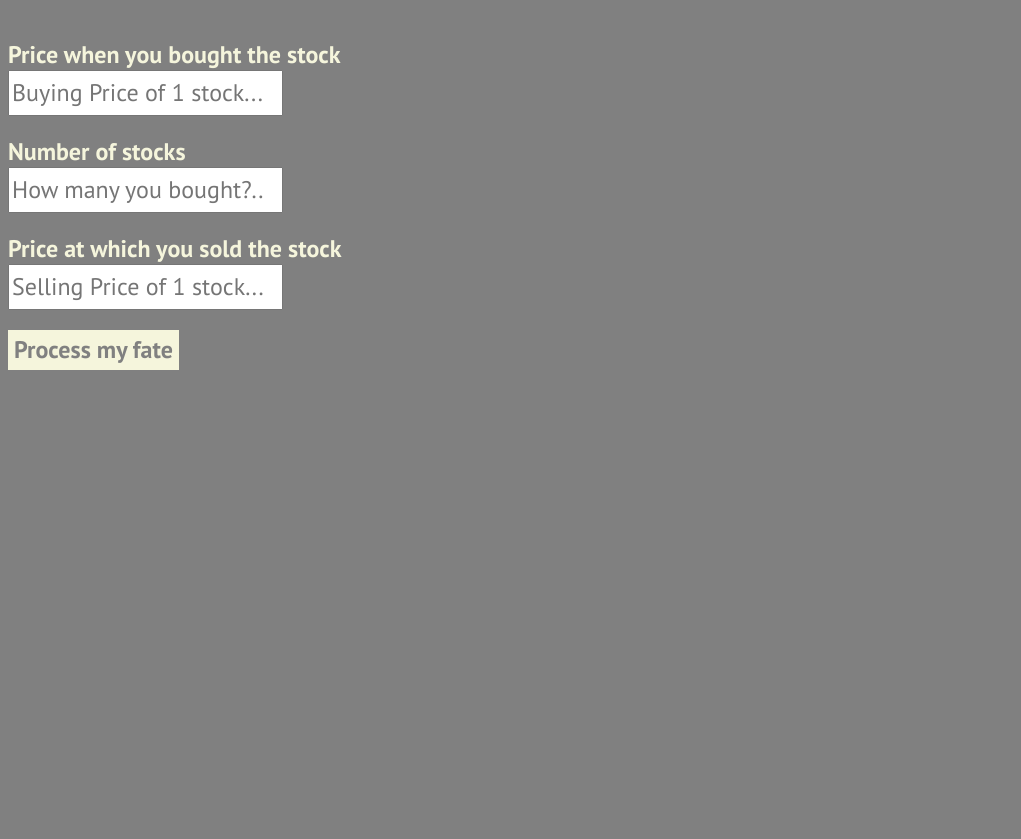
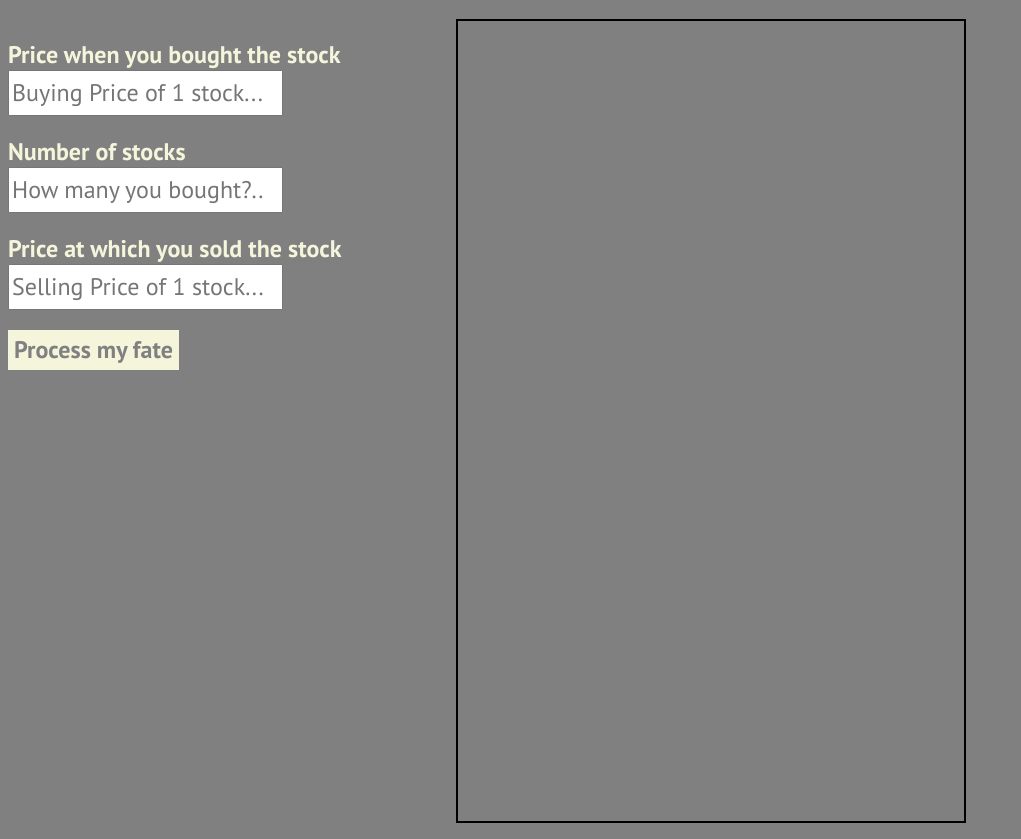
Before and after one commit to GuptaEesh/stock-price, a plain HTML site: page index.html in a window 1280 px wide. Shown: the part 66-905 px from the top of the page, without its empty margins (0-1021 px from the left). Drawn offline with Linux system fonts and the light colour scheme.

Commit message:
Update styles.css

```diff
--- a/styles.css
+++ b/styles.css
@@ -46,8 +46,8 @@ button{
     height: 100vh;
     margin: 1rem 10rem;
     background-repeat: no-repeat;
-    background-size: cover;
+    background-size: 50%;
     background-position: center;
     margin-left: 28rem;
-
+    border:2px solid black;
 }
```
